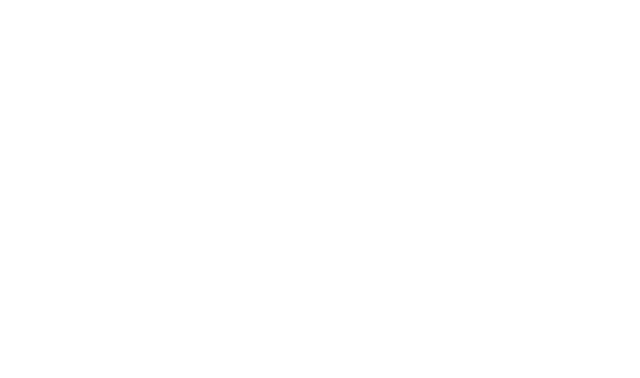
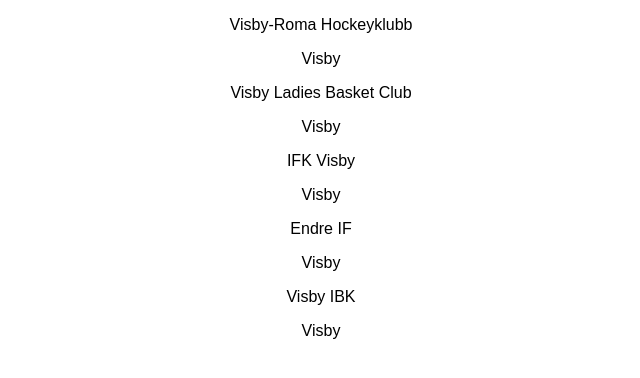
Before and after one commit to CissiWong/sv-sp, a React (Create React App) app: page / in a window 1280 px wide. Shown: the top 378 px of the page, without its empty margins (319-959 px from the left). Built offline with nearby package versions, Linux system fonts and the light colour scheme; data requests are answered from the project's data file.

Commit message:
rendered items in listview

```diff
--- /dev/null
+++ b/src/components/itempreview.js
@@ -0,0 +1,12 @@
+import React from "react"
+
+export default class ItemPreview extends React.Component {
+  render() {
+    return(
+      <div>
+        <p>{this.props.name}</p>
+        <p>{this.props.location}</p>
+      </div>
+    )
+  }
+}
--- a/src/views/listview.js
+++ b/src/views/listview.js
@@ -1,19 +1,34 @@
 import React from "react"
+import ItemPreview from "../components/itempreview.js"
 
 export default class ListView extends React.Component {
+  constructor(props) {
+    super(props)
+    this.state = {
+      associations: []
+    }
+  }
 
     componentDidMount() {
-      const url = `http://localhost:3000/foreningar`
-      fetch(url).then(response => (
+      fetch(`http://localhost:3000/foreningar`).then(response => (
         response.json()
       )).then(json => {
-        console.log("this is the json", url)
+        console.log("this is the json", json)
+        this.setState({
+          associations: json
+        })
       })
     }
 
   render() {
     return (
-      <div />
+      <div>
+        {this.state.associations.map(item => {
+          return <ItemPreview
+            name={item.shortname}
+            location={item.location.city}/>
+        })}
+      </div>
     )
   }
 }
```
